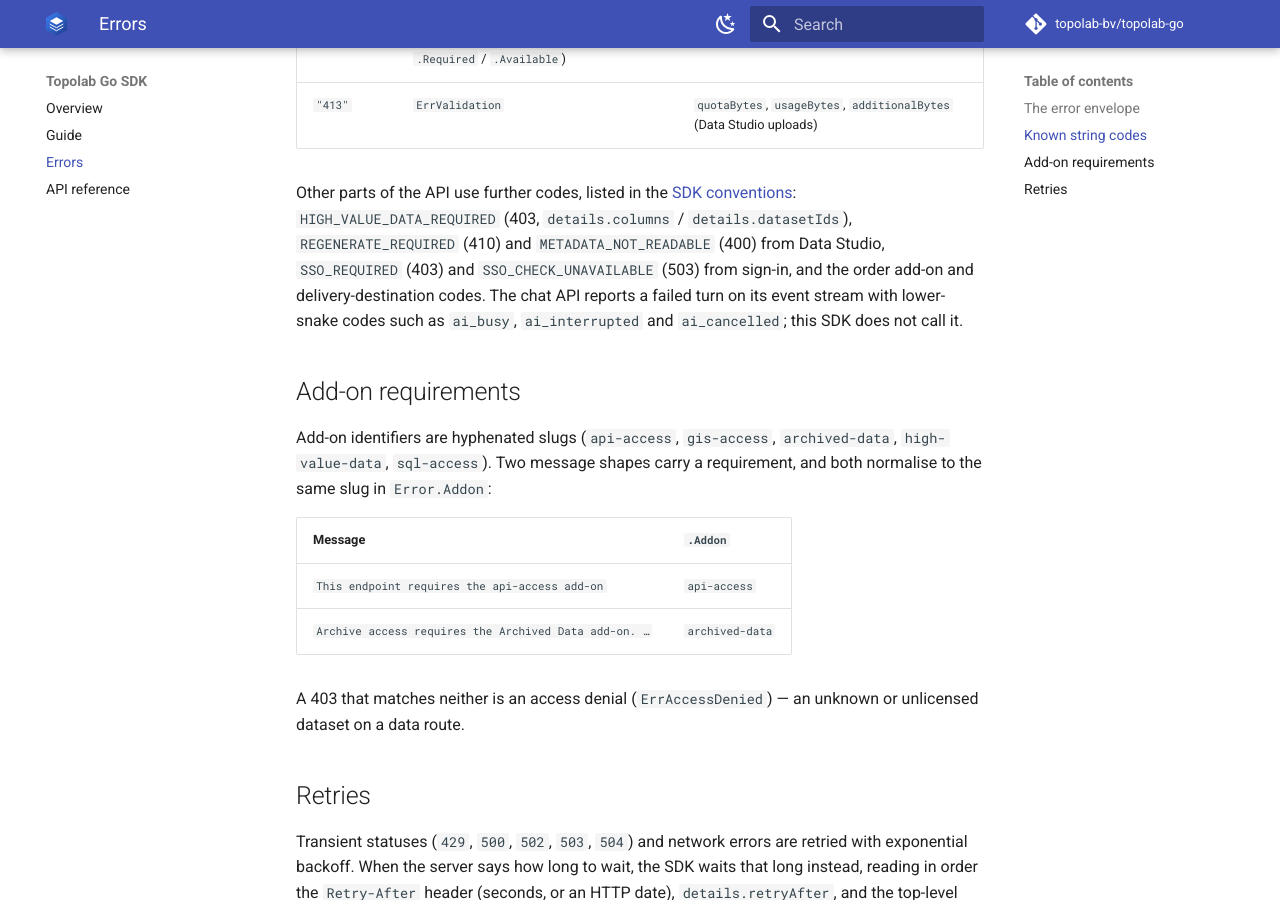
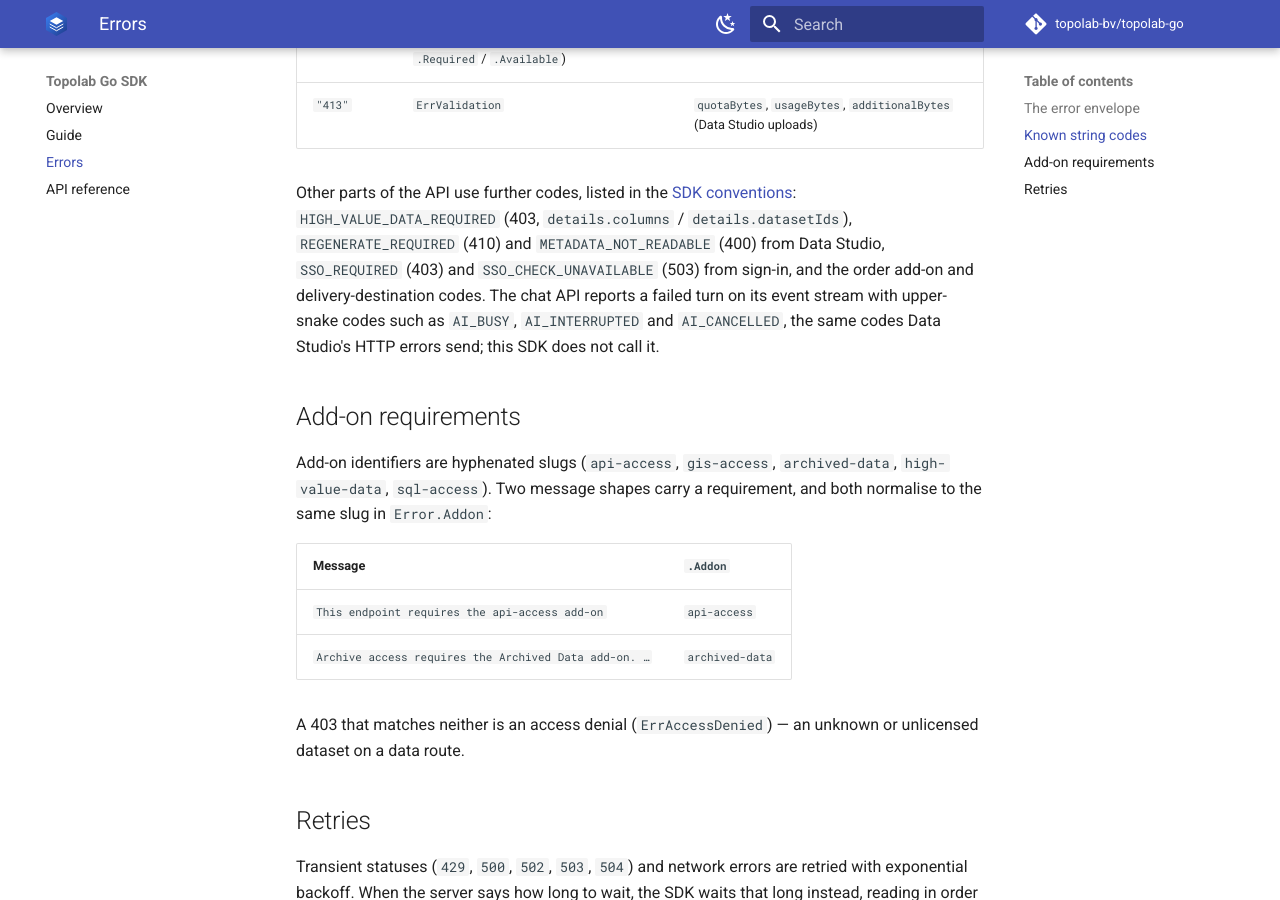
Before and after one commit to topolab-bv/topolab-go, an MkDocs documentation site: the page built from docs/errors.md, in a window 1280 px wide and 900 px high, scrolled down 3587 px. Built offline with MkDocs 1.6.1 and Material for MkDocs 9.7.7, drawn with Linux system fonts in a browser that asks for light colours; comment, search, counter and statistics services are not loaded.

Commit message:
docs(errors): chat stream codes are upper-snake
The engine renamed every chat SSE error code to upper-snake, so
docs/errors.md names AI_BUSY, AI_INTERRUPTED and AI_CANCELLED. Folded
into the unreleased 0.2.1 entry.

```diff
--- a/docs/errors.md
+++ b/docs/errors.md
@@ -111,8 +111,9 @@ Other parts of the API use further codes, listed in the
 `REGENERATE_REQUIRED` (410) and `METADATA_NOT_READABLE` (400) from Data Studio,
 `SSO_REQUIRED` (403) and `SSO_CHECK_UNAVAILABLE` (503) from sign-in, and the
 order add-on and delivery-destination codes. The chat API reports a failed turn
-on its event stream with lower-snake codes such as `ai_busy`, `ai_interrupted`
-and `ai_cancelled`; this SDK does not call it.
+on its event stream with upper-snake codes such as `AI_BUSY`, `AI_INTERRUPTED`
+and `AI_CANCELLED`, the same codes Data Studio's HTTP errors send; this SDK does
+not call it.
 
 ## Add-on requirements
 
```
Also changed, not shown: CHANGELOG.md (+3 -0 lines).
